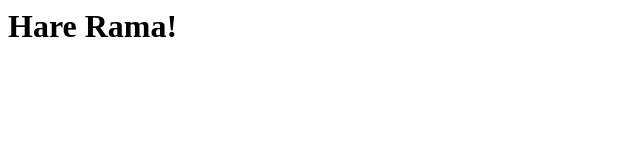
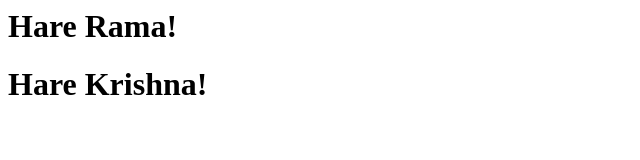
Before and after one commit to djdharmesh/gitlab, a plain HTML site: page error.html in a window 1280 px wide. Shown: the whole page, without its empty margins (0-640 px from the left). Drawn offline with Linux system fonts and the light colour scheme.

Commit message:
Added second line to error.html

```diff
--- a/error.html
+++ b/error.html
@@ -1,5 +1,6 @@
 <html>
 <body>
 <h1>Hare Rama!</h1>
+<h1>Hare Krishna!</h1>
 </body>
 </html>
```
